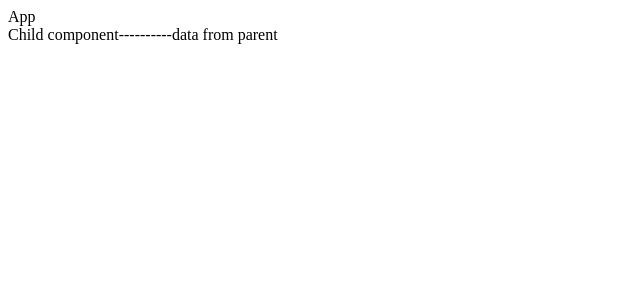
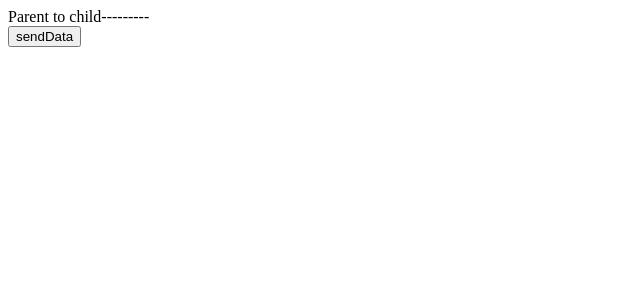
Before and after one commit to karthikeyan13762/reactapp, a React (Vite) app: page / in a window 1280 px wide. Shown: the top 300 px of the page, without its empty margins (0-640 px from the left). Built offline with nearby package versions, Linux system fonts and the light colour scheme.

Commit message:
pasiing data child to parnt

```diff
--- a/src/App.jsx
+++ b/src/App.jsx
@@ -1,20 +1,29 @@
-// passing data from parent to child
+// passing data from child to parent
 
-import React from 'react'
-function Child({data}){
+import React, { useState } from 'react'
+function Child({getData}){
+  let child="Data from child"
+ function sendData(){
+  getData(child)
+ }
   return(
-    <div>
-      Child component----------{data}
-    </div>
+    <>
+      <button onClick={sendData}>sendData</button>
+    </>
   )
 }
 function App() {
 
-  let data="data from parent "
+const[datafomchild,setDatafomchild]=useState(null)
+
+function getData(message){
+  setDatafomchild(message)
+}
+
   return (
     <>
-    <div>App</div>
-    <Child data={data}/>
+    <div>Parent to child--------- {datafomchild}</div>
+    <Child getData={getData}/>
     </>
 
   )
```
